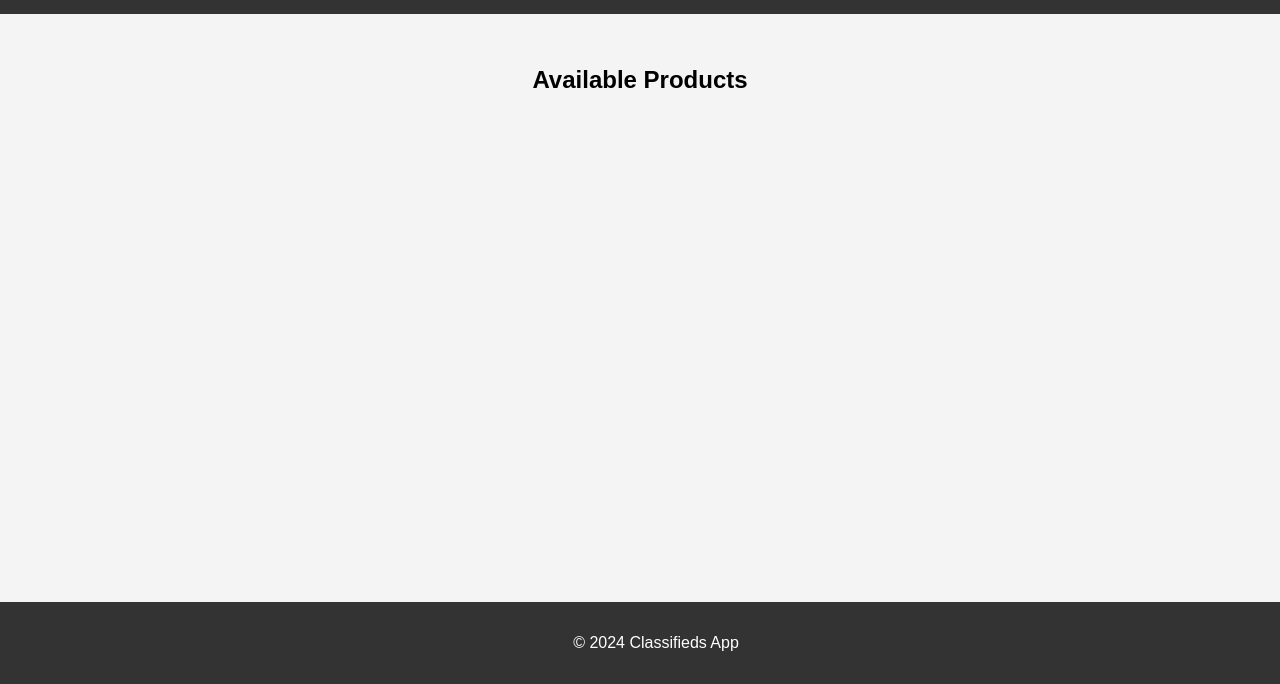
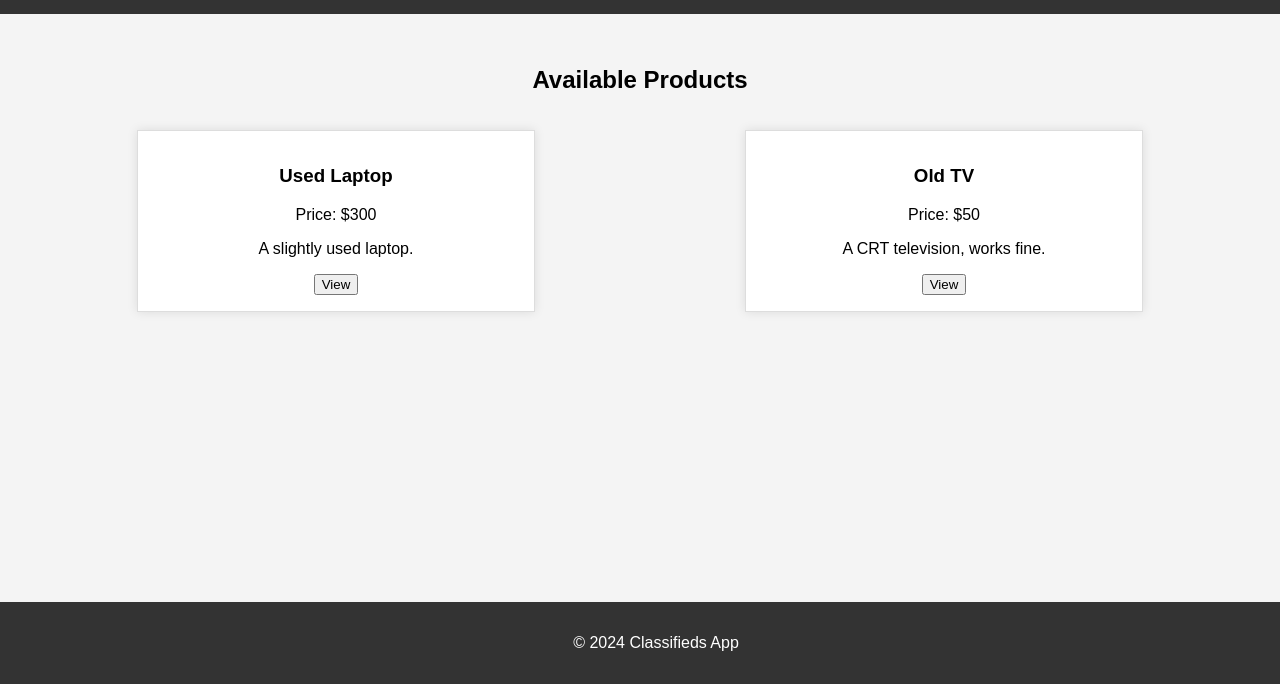
Before and after one commit to Lakshmipriya209/lakshmipriya24, a plain HTML site: page 07/microblogging.html in a window 1280 px wide. Shown: the part 116-800 px from the top of the page. Drawn offline with Linux system fonts and the light colour scheme; files that its build step writes are made by us from their sources.

Commit message:
Update microblogging.html

```diff
--- a/07/microblogging.html
+++ b/07/microblogging.html
@@ -4,7 +4,7 @@
     <meta charset="UTF-8">
     <meta name="viewport" content="width=device-width, initial-scale=1.0">
     <title>Classifieds</title>
-    <link rel="stylesheet" href="css/styles.css">
+    <link rel="stylesheet" href="styles.css">
 </head>
 <body>
     <header>
@@ -25,6 +25,6 @@
     <footer>
         <p>&copy; 2024 Classifieds App</p>
     </footer>
-    <script src="js/app.js"></script>
+    <script src="app.js"></script>
 </body>
 </html>
```
